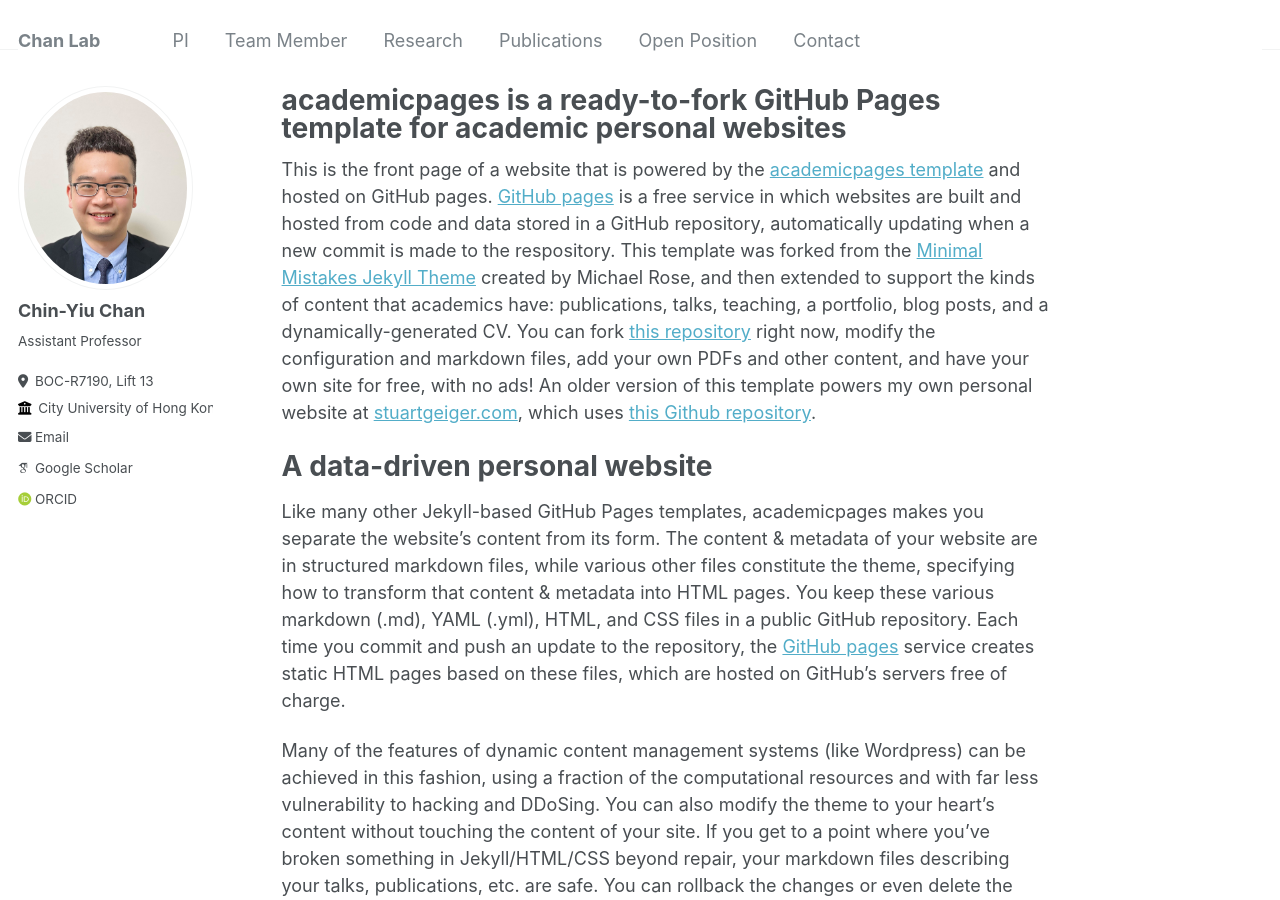
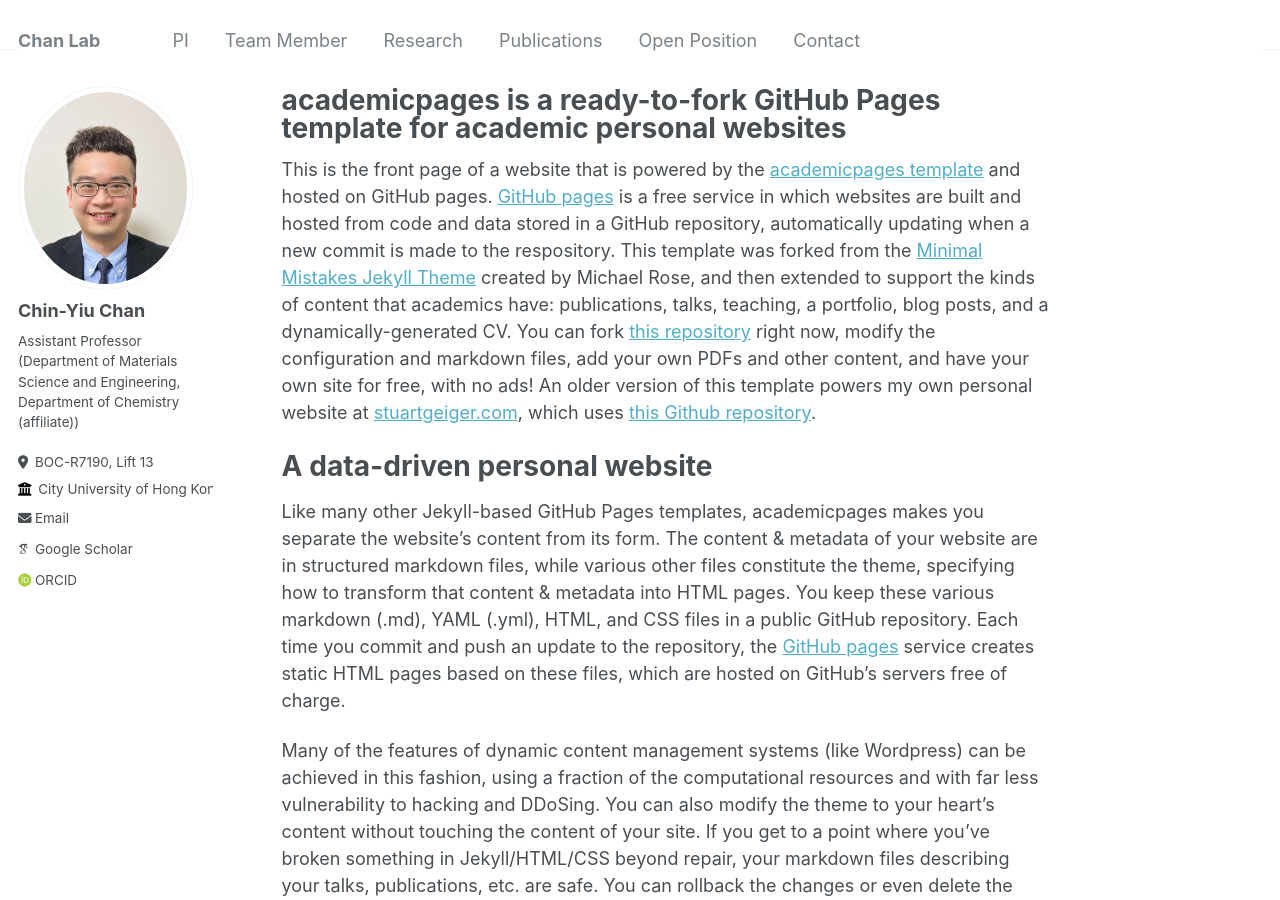
Before and after one commit to cychan-chem/chinychan.github.io, a Jekyll site: the page built from _pages/about.md, in a window 1280 px wide and 900 px high. Built offline with Jekyll 4.4.1, drawn with Linux system fonts in a browser that asks for light colours; some web fonts are replaced.

Commit message:
Update _config.yml

```diff
--- a/_config.yml
+++ b/_config.yml
@@ -24,7 +24,7 @@ author:
   avatar           : "Photo_CHAN Chin-Yiu.jpg"
   name             : "Chin-Yiu Chan"
   pronouns         : # example: "she/her"
-  bio              : "Assistant Professor"
+  bio              : "Assistant Professor (Department of Materials Science and Engineering, Department of Chemistry (affiliate))"
   location         : "BOC-R7190, Lift 13"
   employer         : "City University of Hong Kong"
   uri              : # https://www.cityu.edu.hk/mse/people/mse-faculty/chan-chin-yiu
```
